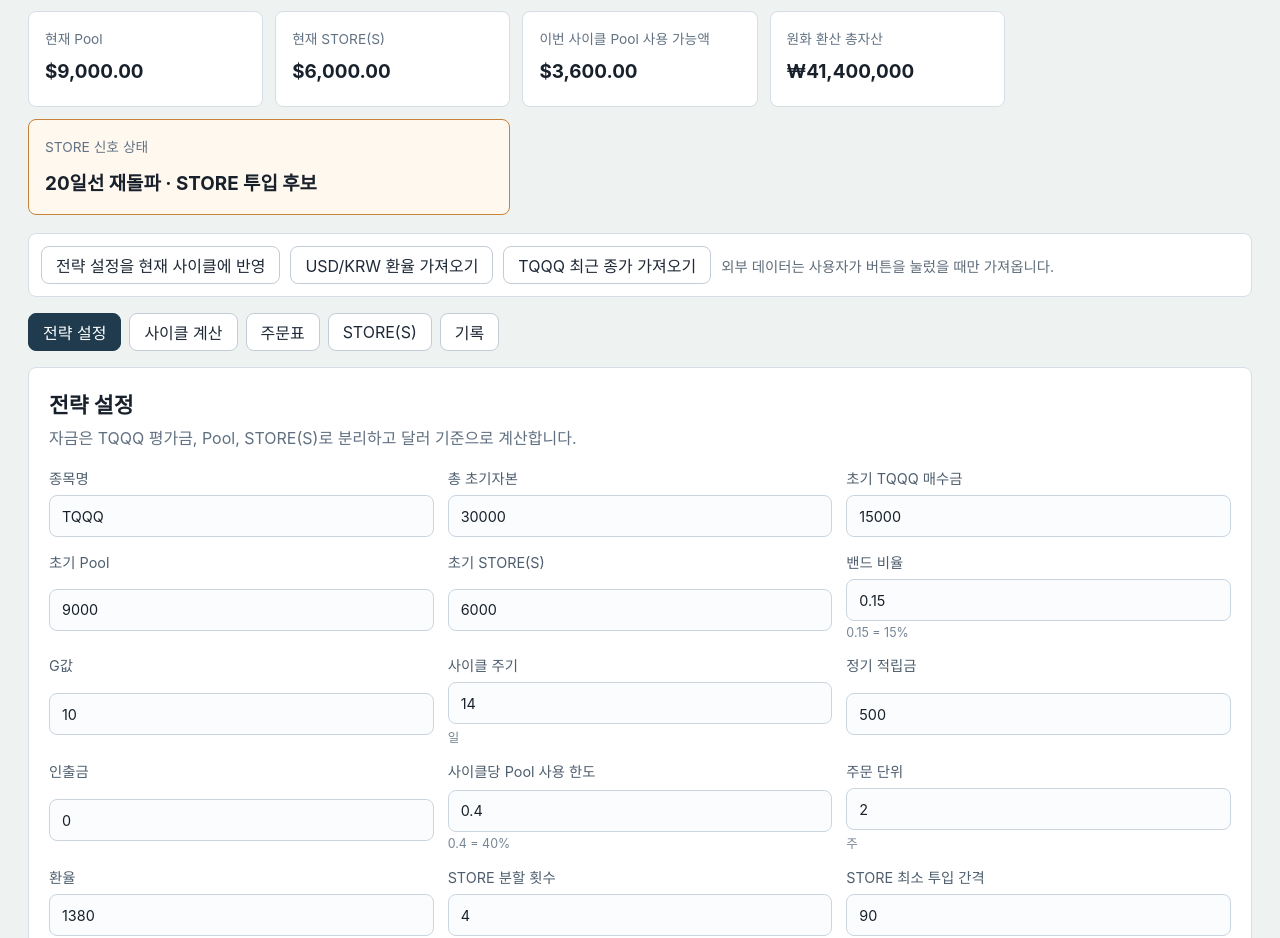
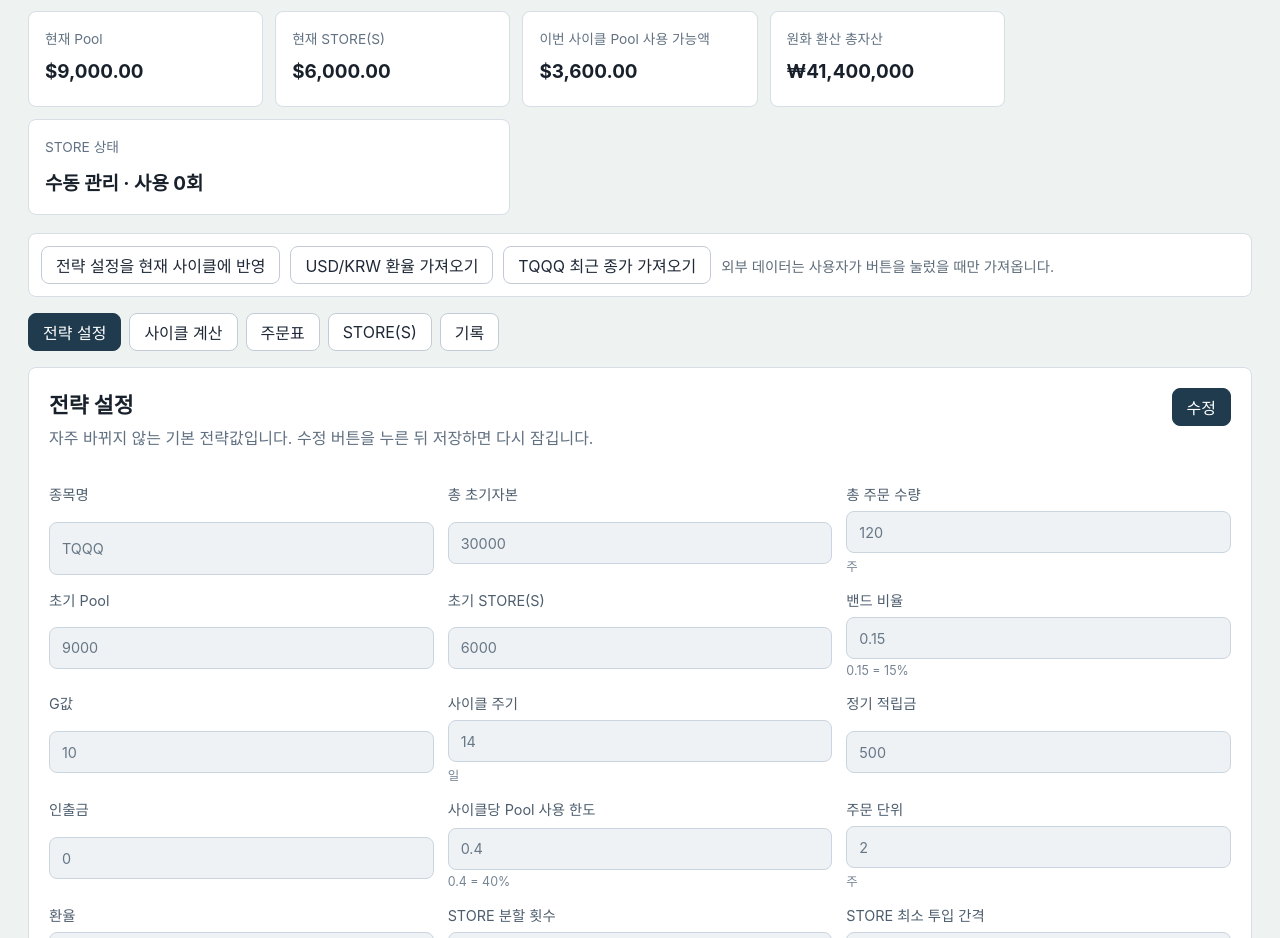
Before and after one commit to bookgoom891/VR-10Years-project, a React (Vite) app: page / in a window 1280 px wide. Shown: the part 294-1232 px from the top of the page. Built offline with nearby package versions, Linux system fonts and the light colour scheme.

Commit message:
Simplify strategy and store settings

```diff
--- a/src/App.tsx
+++ b/src/App.tsx
@@ -31,7 +31,7 @@
 const defaultSettings: StrategySettings = {
   symbol: "TQQQ",
   initialCapital: 30000,
-  initialTqqqInvestment: 15000,
+  totalOrderQuantity: 120,
   initialPool: 9000,
   initialStore: 6000,
   bandRate: 0.15,
@@ -66,11 +66,6 @@
 const defaultStore: StoreSignalInput = {
   price: 125,
   prevPrice: 118,
-  ma20: 123,
-  prevMa20: 121,
-  ma50: 140,
-  ma100: 150,
-  ma200: 170,
   usedSplits: 0,
   lastInjectionDate: ""
 };
@@ -88,13 +83,17 @@
   const [settings, setSettings] = useState(() =>
     loadFromStorage(settingsKey, defaultSettings)
   );
+  const [draftSettings, setDraftSettings] = useState(settings);
+  const [isStrategyEditing, setIsStrategyEditing] = useState(false);
   const [cycle, setCycle] = useState(() => loadFromStorage(cycleKey, defaultCycle));
   const [store, setStore] = useState(() => loadFromStorage(storeKey, defaultStore));
   const [history, setHistory] = useState<HistoryRecord[]>(() =>
     loadFromStorage(historyKey, [] as HistoryRecord[])
   );
   const [memo, setMemo] = useState("");
-  const [marketStatus, setMarketStatus] = useState("외부 데이터는 사용자가 버튼을 눌렀을 때만 가져옵니다.");
+  const [marketStatus, setMarketStatus] = useState(
+    "외부 데이터는 사용자가 버튼을 눌렀을 때만 가져옵니다."
+  );
 
   useEffect(() => saveToStorage(settingsKey, settings), [settings]);
   useEffect(() => saveToStorage(cycleKey, cycle), [cycle]);
@@ -126,9 +125,25 @@
   );
   const errors = useMemo(() => validateInputs(settings, cycle), [settings, cycle]);
 
-  function syncSettingsToCycle() {
-    setCycle((current) => applySettingsToCycle(settings, current));
+  function syncSettingsToCycle(sourceSettings = settings) {
+    setCycle((current) => applySettingsToCycle(sourceSettings, current));
     setMarketStatus("전략 설정값을 현재 사이클 입력값에 반영했습니다.");
+  }
+
+  function beginStrategyEdit() {
+    setDraftSettings(settings);
+    setIsStrategyEditing(true);
+  }
+
+  function saveStrategySettings() {
+    setSettings(draftSettings);
+    setIsStrategyEditing(false);
+    syncSettingsToCycle(draftSettings);
+  }
+
+  function cancelStrategyEdit() {
+    setDraftSettings(settings);
+    setIsStrategyEditing(false);
   }
 
   async function refreshExchangeRate() {
@@ -136,6 +151,7 @@
     try {
       const snapshot = await fetchUsdKrwRate();
       setSettings((current) => ({ ...current, exchangeRate: snapshot.price }));
+      setDraftSettings((current) => ({ ...current, exchangeRate: snapshot.price }));
       setCycle((current) => ({ ...current, exchangeRate: snapshot.price }));
       setMarketStatus(`환율 반영 완료: ${snapshot.price.toFixed(2)}원/USD (${snapshot.source})`);
     } catch (error) {
@@ -233,7 +249,9 @@
       <Dashboard settings={settings} cycle={cycle} result={result} storeSignal={storeSignal} />
 
       <section className="market-toolbar">
-        <button type="button" onClick={syncSettingsToCycle}>전략 설정을 현재 사이클에 반영</button>
+        <button type="button" onClick={() => syncSettingsToCycle()}>
+          전략 설정을 현재 사이클에 반영
+        </button>
         <button type="button" onClick={refreshExchangeRate}>USD/KRW 환율 가져오기</button>
         <button type="button" onClick={refreshTqqqClose}>{settings.symbol} 최근 종가 가져오기</button>
         <span>{marketStatus}</span>
@@ -262,9 +280,13 @@
 
       {activeTab === "setup" && (
         <StrategySetup
-          settings={settings}
-          onChange={setSettings}
-          onApplyToCycle={syncSettingsToCycle}
+          settings={isStrategyEditing ? draftSettings : settings}
+          isEditing={isStrategyEditing}
+          onChange={setDraftSettings}
+          onEdit={beginStrategyEdit}
+          onSave={saveStrategySettings}
+          onCancel={cancelStrategyEdit}
+          onApplyToCycle={() => syncSettingsToCycle(settings)}
           onRefreshExchangeRate={refreshExchangeRate}
         />
       )}
@@ -291,7 +313,6 @@
           cycle={cycle}
           store={store}
           signal={storeSignal}
-          onCycleChange={setCycle}
           onStoreChange={setStore}
           onConfirmInjection={confirmStoreInjection}
         />
--- a/src/components/Dashboard.tsx
+++ b/src/components/Dashboard.tsx
@@ -1,4 +1,9 @@
-import type { CycleInput, CycleResult, StoreSignalResult, StrategySettings } from "../types";
+import type {
+  CycleInput,
+  CycleResult,
+  StoreSignalResult,
+  StrategySettings
+} from "../types";
 import { krw, money } from "./fields";
 
 interface Props {
@@ -29,8 +34,8 @@
           <strong>{value}</strong>
         </article>
       ))}
-      <article className={`metric-card signal ${storeSignal.isCandidate ? "hot" : ""}`}>
-        <span>STORE 신호 상태</span>
+      <article className="metric-card signal">
+        <span>STORE 상태</span>
         <strong>{storeSignal.labels.join(" · ")}</strong>
       </article>
     </section>
--- a/src/components/StrategySetup.tsx
+++ b/src/components/StrategySetup.tsx
@@ -3,14 +3,22 @@
 
 interface Props {
   settings: StrategySettings;
+  isEditing: boolean;
   onChange: (settings: StrategySettings) => void;
+  onEdit: () => void;
+  onSave: () => void;
+  onCancel: () => void;
   onApplyToCycle: () => void;
   onRefreshExchangeRate: () => void;
 }
 
 export default function StrategySetup({
   settings,
+  isEditing,
   onChange,
+  onEdit,
+  onSave,
+  onCancel,
   onApplyToCycle,
   onRefreshExchangeRate
 }: Props) {
@@ -23,50 +31,87 @@
 
   return (
     <section className="panel">
-      <div className="section-title">
-        <h2>전략 설정</h2>
-        <p>자금은 TQQQ 평가금, Pool, STORE(S)로 분리하고 달러 기준으로 계산합니다.</p>
+      <div className="section-title with-actions">
+        <div>
+          <h2>전략 설정</h2>
+          <p>
+            자주 바뀌지 않는 기본 전략값입니다. 수정 버튼을 누른 뒤 저장하면 다시 잠깁니다.
+          </p>
+        </div>
+        <div className="action-row compact">
+          {!isEditing ? (
+            <button className="primary-action" type="button" onClick={onEdit}>
+              수정
+            </button>
+          ) : (
+            <>
+              <button className="primary-action" type="button" onClick={onSave}>
+                저장
+              </button>
+              <button type="button" onClick={onCancel}>
+                취소
+              </button>
+            </>
+          )}
+        </div>
       </div>
+
       <div className="form-grid">
-        <TextField label="종목명" value={settings.symbol} onChange={(value) => update("symbol", value)} />
-        <NumberField label="총 초기자본" value={settings.initialCapital} onChange={(value) => update("initialCapital", value)} />
-        <NumberField label="초기 TQQQ 매수금" value={settings.initialTqqqInvestment} onChange={(value) => update("initialTqqqInvestment", value)} />
-        <NumberField label="초기 Pool" value={settings.initialPool} onChange={(value) => update("initialPool", value)} />
-        <NumberField label="초기 STORE(S)" value={settings.initialStore} onChange={(value) => update("initialStore", value)} />
-        <NumberField label="밴드 비율" value={settings.bandRate} step={0.01} onChange={(value) => update("bandRate", value)} suffix="0.15 = 15%" />
-        <NumberField label="G값" value={settings.gValue} onChange={(value) => update("gValue", value)} />
-        <NumberField label="사이클 주기" value={settings.cycleDays} onChange={(value) => update("cycleDays", value)} suffix="일" />
-        <NumberField label="정기 적립금" value={settings.contribution} onChange={(value) => update("contribution", value)} />
-        <NumberField label="인출금" value={settings.withdrawal} onChange={(value) => update("withdrawal", value)} />
-        <NumberField label="사이클당 Pool 사용 한도" value={settings.cyclePoolUseLimit} step={0.01} onChange={(value) => update("cyclePoolUseLimit", value)} suffix="0.4 = 40%" />
-        <NumberField label="주문 단위" value={settings.orderUnit} onChange={(value) => update("orderUnit", value)} suffix="주" />
-        <NumberField label="환율" value={settings.exchangeRate} onChange={(value) => update("exchangeRate", value)} suffix="원/USD" />
-        <NumberField label="STORE 분할 횟수" value={settings.storeSplits} onChange={(value) => update("storeSplits", value)} suffix="회" />
-        <NumberField label="STORE 최소 투입 간격" value={settings.storeMinIntervalDays} onChange={(value) => update("storeMinIntervalDays", value)} suffix="일" />
+        <TextField label="종목명" value={settings.symbol} disabled={!isEditing} onChange={(value) => update("symbol", value)} />
+        <NumberField label="총 초기자본" value={settings.initialCapital} disabled={!isEditing} onChange={(value) => update("initialCapital", value)} />
+        <NumberField label="총 주문 수량" value={settings.totalOrderQuantity} disabled={!isEditing} onChange={(value) => update("totalOrderQuantity", value)} suffix="주" />
+        <NumberField label="초기 Pool" value={settings.initialPool} disabled={!isEditing} onChange={(value) => update("initialPool", value)} />
+        <NumberField label="초기 STORE(S)" value={settings.initialStore} disabled={!isEditing} onChange={(value) => update("initialStore", value)} />
+        <NumberField label="밴드 비율" value={settings.bandRate} disabled={!isEditing} step={0.01} onChange={(value) => update("bandRate", value)} suffix="0.15 = 15%" />
+        <NumberField label="G값" value={settings.gValue} disabled={!isEditing} onChange={(value) => update("gValue", value)} />
+        <NumberField label="사이클 주기" value={settings.cycleDays} disabled={!isEditing} onChange={(value) => update("cycleDays", value)} suffix="일" />
+        <NumberField label="정기 적립금" value={settings.contribution} disabled={!isEditing} onChange={(value) => update("contribution", value)} />
+        <NumberField label="인출금" value={settings.withdrawal} disabled={!isEditing} onChange={(value) => update("withdrawal", value)} />
+        <NumberField label="사이클당 Pool 사용 한도" value={settings.cyclePoolUseLimit} disabled={!isEditing} step={0.01} onChange={(value) => update("cyclePoolUseLimit", value)} suffix="0.4 = 40%" />
+        <NumberField label="주문 단위" value={settings.orderUnit} disabled={!isEditing} onChange={(value) => update("orderUnit", value)} suffix="주" />
+        <NumberField label="환율" value={settings.exchangeRate} disabled={!isEditing} onChange={(value) => update("exchangeRate", value)} suffix="원/USD" />
+        <NumberField label="STORE 분할 횟수" value={settings.storeSplits} disabled={!isEditing} onChange={(value) => update("storeSplits", value)} suffix="회" />
+        <NumberField label="STORE 최소 투입 간격" value={settings.storeMinIntervalDays} disabled={!isEditing} onChange={(value) => update("storeMinIntervalDays", value)} suffix="일" />
       </div>
+
       <div className="option-row">
         <label>
-          <input type="checkbox" checked={settings.useStore} onChange={(event) => update("useStore", event.target.checked)} />
+          <input
+            type="checkbox"
+            checked={settings.useStore}
+            disabled={!isEditing}
+            onChange={(event) => update("useStore", event.target.checked)}
+          />
           STORE 사용
         </label>
         <label>
-          <input type="checkbox" checked={settings.reflectStoreInV} onChange={(event) => update("reflectStoreInV", event.target.checked)} />
+          <input
+            type="checkbox"
+            checked={settings.reflectStoreInV}
+            disabled={!isEditing}
+            onChange={(event) => update("reflectStoreInV", event.target.checked)}
+          />
           STORE 투입금 V 반영
         </label>
         <label>
           STORE 투입 방식
-          <select value={settings.storeMode} onChange={(event) => update("storeMode", event.target.value as StrategySettings["storeMode"])}>
+          <select
+            value={settings.storeMode}
+            disabled={!isEditing}
+            onChange={(event) => update("storeMode", event.target.value as StrategySettings["storeMode"])}
+          >
             <option value="direct_buy">direct_buy</option>
             <option value="move_to_pool">move_to_pool</option>
           </select>
         </label>
       </div>
+
       <div className="action-row">
-        <button className="primary-action" type="button" onClick={onApplyToCycle}>
+        <button type="button" onClick={onApplyToCycle}>
           전략 설정을 현재 사이클에 반영
         </button>
         <button type="button" onClick={onRefreshExchangeRate}>
-          실시간 USD/KRW 환율 가져오기
+          USD/KRW 환율 가져오기
         </button>
       </div>
     </section>
--- a/src/components/fields.tsx
+++ b/src/components/fields.tsx
@@ -7,15 +7,25 @@
   step?: number;
   min?: number;
   suffix?: string;
+  disabled?: boolean;
 }
 
 interface TextFieldProps {
   label: string;
   value: string;
   onChange: (value: string) => void;
+  disabled?: boolean;
 }
 
-export function NumberField({ label, value, onChange, step = 1, min, suffix }: NumberFieldProps) {
+export function NumberField({
+  label,
+  value,
+  onChange,
+  step = 1,
+  min,
+  suffix,
+  disabled = false
+}: NumberFieldProps) {
   function handleChange(event: ChangeEvent<HTMLInputElement>) {
     onChange(Number(event.target.value));
   }
@@ -24,28 +34,46 @@
     <label className="field">
       <span>{label}</span>
       <div className="input-wrap">
-        <input type="number" value={value} min={min} step={step} onChange={handleChange} />
+        <input
+          type="number"
+          value={value}
+          min={min}
+          step={step}
+          disabled={disabled}
+          onChange={handleChange}
+        />
         {suffix && <em>{suffix}</em>}
       </div>
     </label>
   );
 }
 
-export function TextField({ label, value, onChange }: TextFieldProps) {
+export function TextField({ label, value, onChange, disabled = false }: TextFieldProps) {
   return (
     <label className="field">
       <span>{label}</span>
-      <input type="text" value={value} onChange={(event) => onChange(event.target.value)} />
+      <input
+        type="text"
+        value={value}
+        disabled={disabled}
+        onChange={(event) => onChange(event.target.value)}
+      />
     </label>
   );
 }
 
 export function money(value: number) {
-  return `$${value.toLocaleString("en-US", { minimumFractionDigits: 2, maximumFractionDigits: 2 })}`;
+  return `$${value.toLocaleString("en-US", {
+    minimumFractionDigits: 2,
+    maximumFractionDigits: 2
+  })}`;
 }
 
 export function price(value: number) {
-  return `$${value.toLocaleString("en-US", { minimumFractionDigits: 2, maximumFractionDigits: 2 })}`;
+  return `$${value.toLocaleString("en-US", {
+    minimumFractionDigits: 2,
+    maximumFractionDigits: 2
+  })}`;
 }
 
 export function shares(value: number) {
--- a/src/styles.css
+++ b/src/styles.css
@@ -190,10 +190,21 @@
   margin-bottom: 18px;
 }
 
+.section-title.with-actions {
+  display: flex;
+  justify-content: space-between;
+  gap: 16px;
+  align-items: start;
+}
+
 .form-grid {
   display: grid;
   grid-template-columns: repeat(3, minmax(180px, 1fr));
   gap: 14px;
+}
+
+.compact-grid {
+  grid-template-columns: minmax(180px, 280px);
 }
 
 .field {
@@ -214,6 +225,14 @@
   background: #fbfcfd;
   color: #18212b;
   padding: 0 12px;
+}
+
+.field input:disabled,
+.field select:disabled,
+.option-row select:disabled {
+  background: #eef2f5;
+  color: #687786;
+  cursor: not-allowed;
 }
 
 .field textarea {
@@ -241,6 +260,10 @@
   gap: 12px;
   align-items: center;
   margin-top: 18px;
+}
+
+.action-row.compact {
+  margin-top: 0;
 }
 
 .option-row label,
--- a/src/utils/calculations.ts
+++ b/src/utils/calculations.ts
@@ -42,21 +42,19 @@
   settings: StrategySettings,
   cycle: CycleInput
 ): CycleInput {
-  const estimatedShares =
-    cycle.endingPrice > 0
-      ? Math.max(1, Math.floor(settings.initialTqqqInvestment / cycle.endingPrice))
-      : cycle.shares;
+  const shares = Math.max(1, Math.floor(settings.totalOrderQuantity));
+  const initialEquity = cycle.endingPrice > 0 ? cycle.endingPrice * shares : cycle.previousV;
 
   return {
     ...cycle,
-    previousV: settings.initialTqqqInvestment,
-    shares: estimatedShares,
+    previousV: initialEquity,
+    shares,
     currentPool: settings.initialPool,
     currentStore: settings.initialStore,
     contribution: settings.contribution,
     withdrawal: settings.withdrawal,
     exchangeRate: settings.exchangeRate,
-    manualEndingEquity: settings.initialTqqqInvestment,
+    manualEndingEquity: initialEquity,
     storeInjection: 0,
     useManualEndingEquity: false
   };
@@ -129,46 +127,13 @@
 }
 
 export function evaluateStoreSignal(input: StoreSignalInput): StoreSignalResult {
-  const belowAll =
-    input.price < input.ma20 &&
-    input.price < input.ma50 &&
-    input.price < input.ma100 &&
-    input.price < input.ma200;
-  const longTermUpButPriceCollapsed =
-    belowAll &&
-    input.ma200 < input.ma100 &&
-    input.ma100 < input.ma50 &&
-    input.ma50 < input.ma20;
-  const downtrend =
-    input.price < input.ma20 &&
-    input.ma20 < input.ma50 &&
-    input.ma50 < input.ma100 &&
-    input.ma100 < input.ma200;
-  const crossedAbove20 =
-    input.prevPrice < input.prevMa20 && input.price >= input.ma20;
-  const reboundSignal =
-    crossedAbove20 &&
-    input.price < input.ma50 &&
-    input.price < input.ma100 &&
-    input.price < input.ma200;
-  const labels: string[] = [];
-
-  if (belowAll) labels.push("모든 이평선 하회");
-  if (longTermUpButPriceCollapsed) labels.push("상승장 급락형");
-  if (downtrend) labels.push("역배열 하락형");
-  if (reboundSignal) labels.push("20일선 재돌파");
-
-  const isCandidate =
-    belowAll || longTermUpButPriceCollapsed || downtrend || reboundSignal;
-  if (isCandidate) labels.push("STORE 투입 후보");
-
   return {
-    belowAll,
-    longTermUpButPriceCollapsed,
-    downtrend,
-    reboundSignal,
-    labels: labels.length > 0 ? labels : ["신호 없음"],
-    isCandidate
+    belowAll: false,
+    longTermUpButPriceCollapsed: false,
+    downtrend: false,
+    reboundSignal: false,
+    labels: [`수동 관리 · 사용 ${input.usedSplits}회`],
+    isCandidate: false
   };
 }
 
```
Also changed, not shown: src/components/CycleCalculator.tsx (+14 -4 lines), src/components/StorePanel.tsx (+41 -17 lines), src/types.ts (+1 -6 lines).
